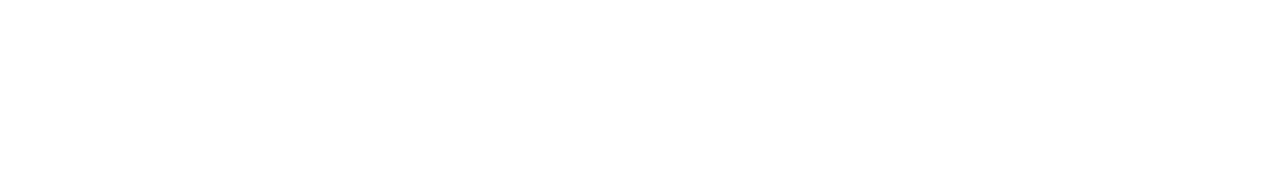
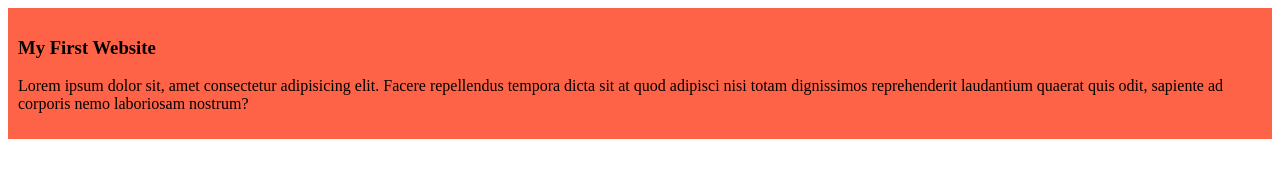
Before and after one commit to ishtiyak-BAUET/my-simple-website, a plain HTML site: page index.html in a window 1280 px wide. Drawn offline with Linux system fonts and the light colour scheme.

Commit message:
first commit

```diff
--- a/index.html
+++ b/index.html
@@ -4,8 +4,12 @@
     <meta charset="UTF-8">
     <meta name="viewport" content="width=device-width, initial-scale=1.0">
     <title>My-Simple-Website</title>
+    <link rel="stylesheet" href="style/blog.css">
 </head>
 <body>
-
+    <div>
+        <h3>My First Website</h3>
+        <p>Lorem ipsum dolor sit, amet consectetur adipisicing elit. Facere repellendus tempora dicta sit at quod adipisci nisi totam dignissimos reprehenderit laudantium quaerat quis odit, sapiente ad corporis nemo laboriosam nostrum?</p>
+    </div>
 </body>
 </html>
--- /dev/null
+++ b/style/blog.css
@@ -0,0 +1,4 @@
+div{
+    background-color: tomato;
+    padding: 10px;
+}
```
